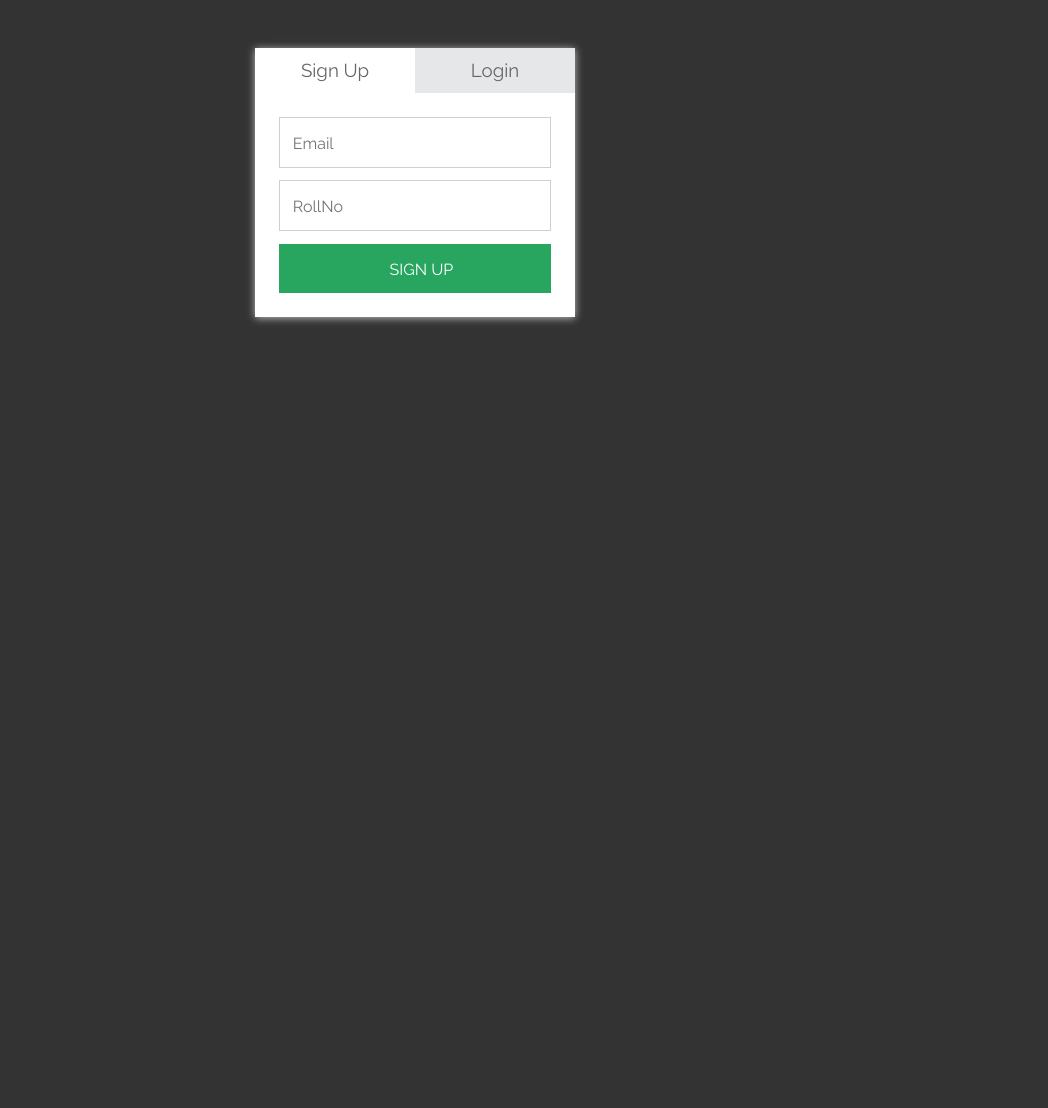
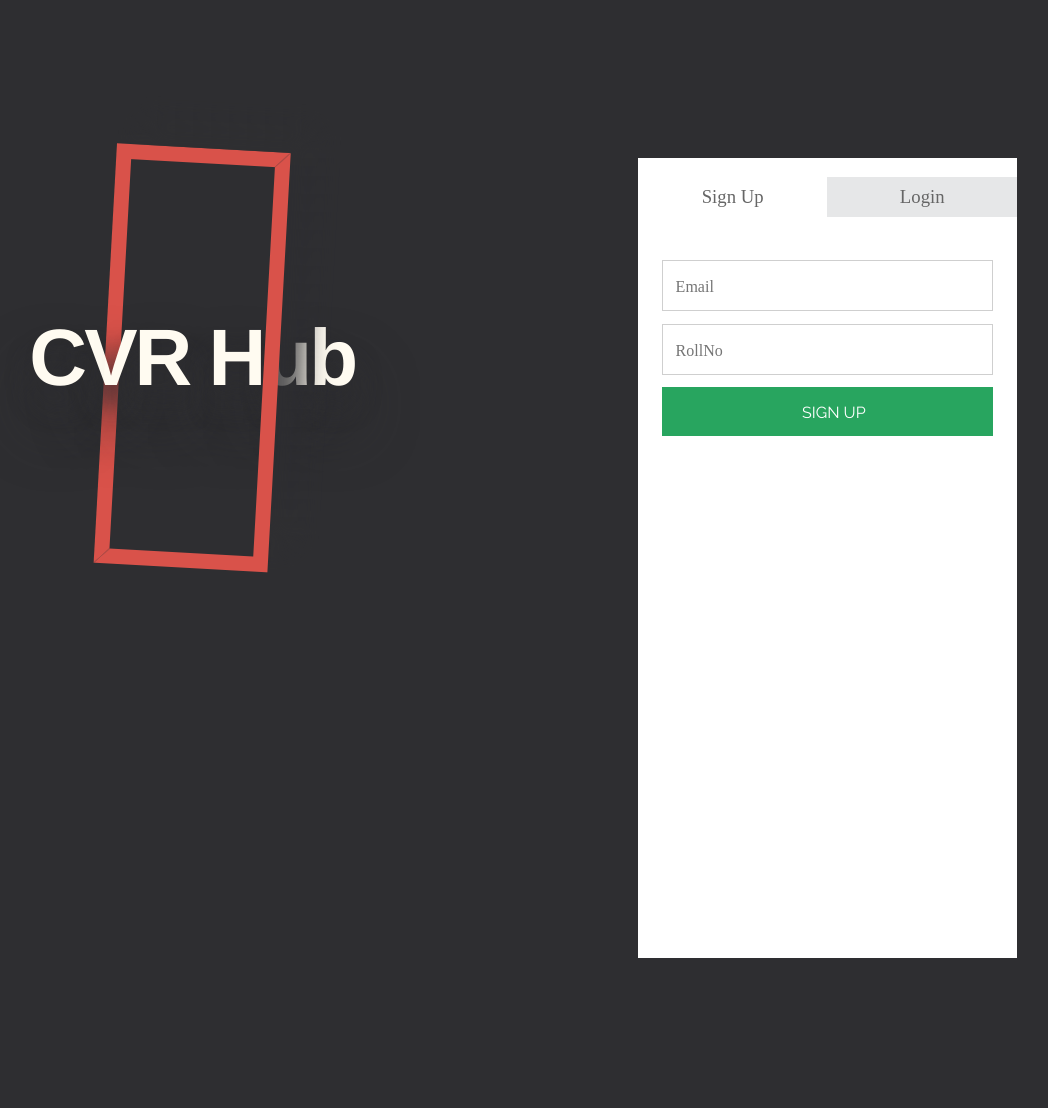
Before and after one commit to Gubba-Jaydeep/PlacementProject, a Django app: page / in a window 1280 px wide. Shown: the whole page, without its empty margins (225-1273 px from the left). Before the commit the page ends 323 px from the top, so only its background shows below. Run offline with Django 3.2, Linux system fonts and the light colour scheme.

Commit message:
mohan ,cool login page logo

```diff
--- a/Forum/mainapp/static/mainapp/login.css
+++ b/Forum/mainapp/static/mainapp/login.css
@@ -1,29 +1,23 @@
 @import url(https://fonts.googleapis.com/css?family=Raleway:400,100,200,300);
-* {
-  margin: 0;
-  padding: 0; }
+
 
 a {
   color: #666;
   text-decoration: none; }
-  a:hover {
-    color: #4FDA8C; }
+
 
 input {
   font: 16px/26px "Raleway", sans-serif; }
 
-body {
-  color: #666;
-  background-color: #333;
-  font: 16px/26px "Raleway", sans-serif; }
 
 .form-wrap {
+  position: relative;
+  float: right;
+  height: 100vh;
   background-color: #fff;
-  width: 320px;
+  width: 30%;
   margin: 3em auto;
-  box-shadow: 0px 1px 8px #BEBEBE;
-  -webkit-box-shadow: 0px 1px 8px #BEBEBE;
-  -moz-box-shadow: 0px 1px 8px #BEBEBE; }
+   }
   .form-wrap .tabs {
     overflow: hidden; }
     .form-wrap .tabs h3 {
--- a/Forum/mainapp/templates/mainapp/login.html
+++ b/Forum/mainapp/templates/mainapp/login.html
@@ -8,9 +8,76 @@
     <title>CVR Hub home</title>
     <link rel="stylesheet" href="{% static 'mainapp/login.css' %}">
     <script src="https://ajax.googleapis.com/ajax/libs/jquery/3.4.0/jquery.min.js"></script>
+    <link href='https://fonts.googleapis.com/css?family=Josefin+Sans' rel='stylesheet' type='text/css'>
+    <style>
+        @-webkit-keyframes tipsy {
+  0 {
+    -webkit-transform: translateX(-50%) translateY(-50%) rotate(0deg);
+            transform: translateX(-50%) translateY(-50%) rotate(0deg);
+  }
+  100% {
+    -webkit-transform: translateX(-50%) translateY(-50%) rotate(360deg);
+            transform: translateX(-50%) translateY(-50%) rotate(360deg);
+  }
+}
+
+@keyframes tipsy {
+  0 {
+    -webkit-transform: translateX(-50%) translateY(-50%) rotate(0deg);
+            transform: translateX(-50%) translateY(-50%) rotate(0deg);
+  }
+  100% {
+    -webkit-transform: translateX(-50%) translateY(-50%) rotate(360deg);
+            transform: translateX(-50%) translateY(-50%) rotate(360deg);
+  }
+}
+
+.a {
+  color: #fffbf1;
+  text-shadow: 0 20px 25px #2e2e31, 0 40px 60px #2e2e31;
+  font-size: 80px;
+  font-weight: bold;
+  text-decoration: none;
+  letter-spacing: -3px;
+  margin: 0;
+  position: absolute;
+  top: 50%;
+  left: 50%;
+  transform: translateX(-50%) translateY(-50%);
+}
+
+.a:before,
+.a:after {
+  content: '';
+  padding: .9em .4em;
+  position: absolute;
+  left: 50%;
+  width: 100%;
+  top: 50%;
+  display: block;
+  border: 15px solid red;
+  transform: translateX(-50%) translateY(-50%) rotate(0deg);
+  animation: 10s infinite alternate ease-in-out tipsy;
+}
+
+.a:before {
+  border-color: #d9524a #d9524a rgba(0, 0, 0, 0) rgba(0, 0, 0, 0);
+  z-index: -1;
+}
+
+.a:after {
+  border-color: rgba(0, 0, 0, 0) rgba(0, 0, 0, 0) #d9524a #d9524a;
+  box-shadow: 25px 25px 25px rgba(46, 46, 49, .8);
+}
+    </style>
 </head>
-<body>
-    <div class="form-wrap">
+<body style="overflow: hidden;background-color: #2e2e31;">
+<div style="width:60%;margin:150px 30px;height: 400px;position: relative;float: left;font-family: helvetica, arial, sans-serif;
+  background-color: #2e2e31;
+  color: #ccc; ">
+    <a class="a">CVR Hub</a>
+</div>
+    <div class="form-wrap" style="width: 30%;position: relative;float: right;margin: 150px 30px;">
 		<div class="tabs">
 			<h3 class="signup-tab"><a class="active" href="#signup-tab-content">Sign Up</a></h3>
 			<h3 class="login-tab"><a href="#login-tab-content">Login</a></h3>
```
Also changed, not shown: Forum/db.sqlite3.
